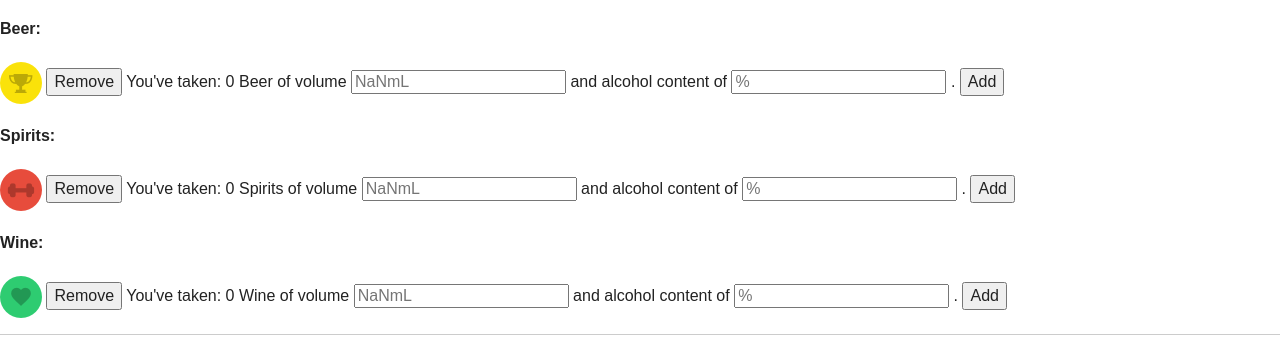
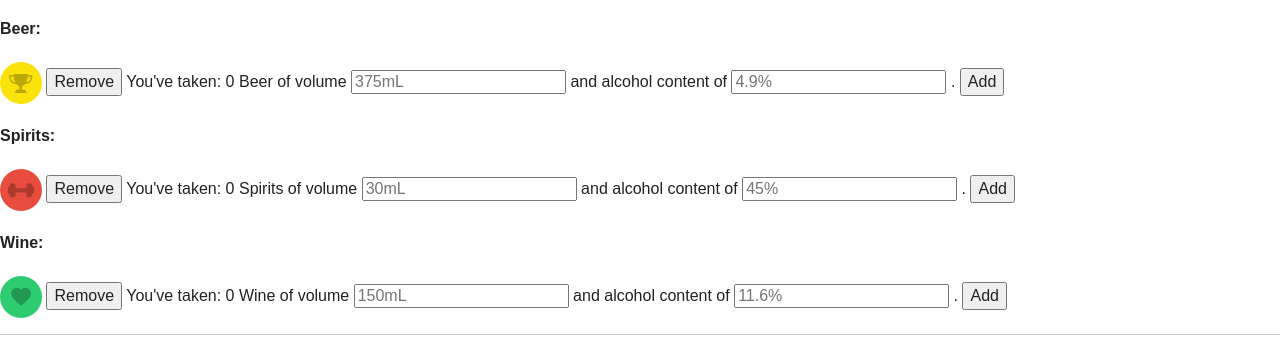
Before and after one commit to draganmarjanovic/canidrive, a plain HTML site: page index.html in a window 1280 px wide. Shown: the part 313-671 px from the top of the page. Drawn offline with nearby package versions, Linux system fonts and the light colour scheme.

Commit message:
Updated Variable Names
Changed variable names.

```diff
--- a/index.html
+++ b/index.html
@@ -48,12 +48,12 @@
             <button ng-click="main.drinkRemove(drink)">Remove</button>
             You've taken: {{main.drinks[drink]["count"]}} {{drink}}
             of volume
-    <input type="number" ng-model="alc_volume" ng-blur="main.setAlcoholVolume(drink, alc_volume); alc_volume = null" placeholder='{{main.drinks[drink]["std_volume"]*1000}}mL'>
+    <input type="number" ng-model="alc_volume" ng-blur="main.setAlcoholVolume(drink, alc_volume); alc_volume = null" placeholder='{{main.drinks[drink]["standardVolume"]*1000}}mL'>
 
 
             and  alcohol content of
 
-<input type="number" ng-model="alc_cont" ng-blur="main.setAlcoholContent(drink, alc_cont); alc_cont = null" placeholder="{{main.drinks[drink]['alcohol_content']}}%">
+<input type="number" ng-model="alc_cont" ng-blur="main.setAlcoholContent(drink, alc_cont); alc_cont = null" placeholder="{{main.drinks[drink]['alcoholContent']}}%">
 
              .
             <button ng-click="main.drinkAdd(drink)">Add</button>
```
